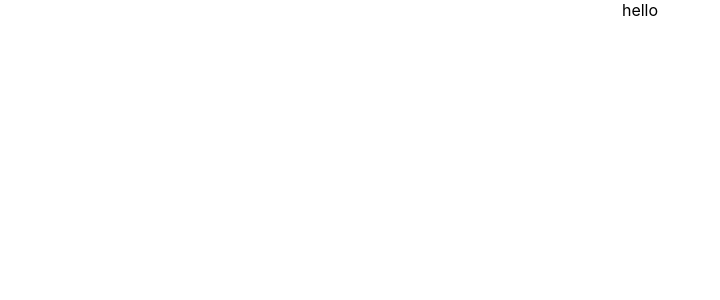
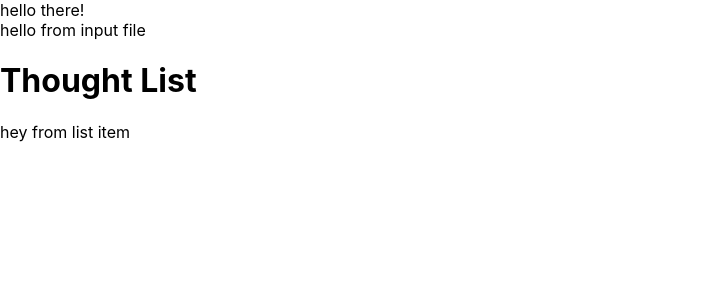
Before and after one commit to letmetnl/react-pendown, a React (Create React App) app: page / in a window 1280 px wide. Shown: the top 300 px of the page, without its empty margins (0-720 px from the left). Built offline with nearby package versions, Linux system fonts and the light colour scheme.

Commit message:
created components

```diff
--- a/package.json
+++ b/package.json
@@ -6,9 +6,11 @@
     "@testing-library/jest-dom": "^4.2.4",
     "@testing-library/react": "^9.5.0",
     "@testing-library/user-event": "^7.2.1",
+    "bootstrap": "^4.5.2",
     "react": "^16.13.1",
     "react-dom": "^16.13.1",
-    "react-scripts": "3.4.3"
+    "react-scripts": "3.4.3",
+    "uuid": "^8.3.0"
   },
   "scripts": {
     "start": "react-scripts start",
--- a/src/App.js
+++ b/src/App.js
@@ -1,8 +1,17 @@
-import React from "react";
-import "./App.css";
+import React, { Component } from "react";
+import TaskInput from "./components/TaskInput";
+import FullList from "./components/FullList";
+// using no custom css just bootstrap so commenting this
+// import "./App.css";
 
-function App() {
-  return <div className="App">hello</div>;
+export default class App extends Component {
+  render() {
+    return (
+      <div>
+        hello there!
+        <TaskInput />
+        <FullList />
+      </div>
+    );
+  }
 }
-
-export default App;
--- /dev/null
+++ b/src/components/FullList.js
@@ -0,0 +1,13 @@
+import React, { Component } from "react";
+// importing the list item
+import Item from "./Item";
+export default class FullList extends Component {
+  render() {
+    return (
+      <div>
+        <h1>Thought List</h1>
+        <Item />
+      </div>
+    );
+  }
+}
--- /dev/null
+++ b/src/components/Item.js
@@ -0,0 +1,7 @@
+import React, { Component } from "react";
+
+export default class Item extends Component {
+  render() {
+    return <div>hey from list item</div>;
+  }
+}
--- /dev/null
+++ b/src/components/TaskInput.js
@@ -0,0 +1,7 @@
+import React, { Component } from "react";
+
+export default class takingInput extends Component {
+  render() {
+    return <div>hello from input file</div>;
+  }
+}
```
Also changed, not shown: 1 other file (tests, documents, lock files or other folders).
